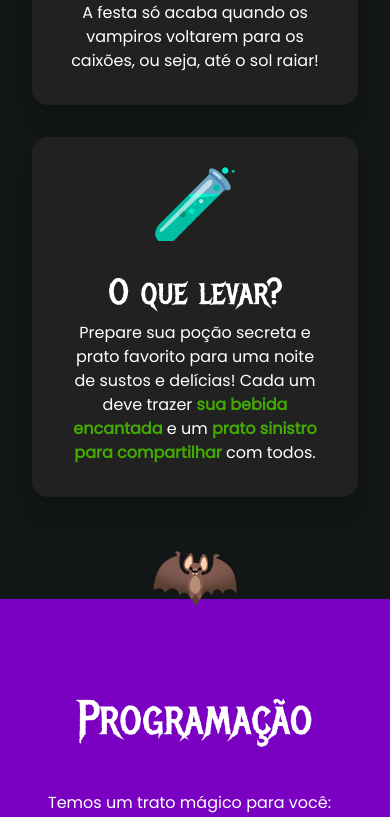
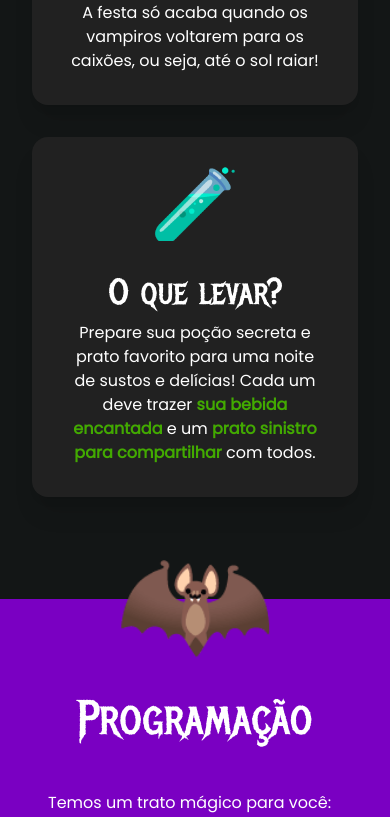
Before and after one commit to marceloglacial/halloween-freitas, a Next.js app: page / in a window 390 px wide. Shown: the part 1165-1982 px from the top of the page. Built offline with nearby package versions, Linux system fonts and the light colour scheme.

Commit message:
finish mobile

```diff
--- a/app/components/ExtraInfo/ExtraInfo.tsx
+++ b/app/components/ExtraInfo/ExtraInfo.tsx
@@ -3,7 +3,7 @@ import { Section } from '@/components'
 const ExtraInfo = () => {
     return (
         <Section icon={'💀'} title={'É só chegar!'} variant='base'>
-            <div className=' relative text-center px-24 '>
+            <div className=' relative text-center lg:px-24 '>
                 <p>
                     Nada de medo, venha se juntar a nós para uma noite assustadora e lembranças
                     arrepiantes. Avise-nos se você se atreverá a participar da festa!
@@ -11,7 +11,9 @@ const ExtraInfo = () => {
                 <p>Detalhes adicionais serão compartilhados em breve.</p>
                 <p>Fique ligado para mais informações, ou melhor, para mais aparições!</p>
                 <br /> <br />
-                <p className='text-3xl text-accent'>Confirme sua presença até 20 de outubro!</p>
+                <p className=' text-2xl lg:text-3xl text-accent'>
+                    Confirme sua presença até 20 de outubro!
+                </p>
                 <div className='absolute bottom-0 left-0 text-[25rem] opacity-10'>🕸️</div>
                 <div className='absolute top-0 right-0 text-[25rem] opacity-10'>🕸️</div>
             </div>
--- a/app/components/Section/Section.tsx
+++ b/app/components/Section/Section.tsx
@@ -18,7 +18,7 @@ const Section: FC<SectionProps> = ({ icon, title, variant = 'secondary', childre
 
     return (
         <div className={`${bgColor[variant]} p-12 py-24 lg:p-24 lg:text-2xl relative`}>
-            <div className=' absolute top-[-60px] left-[50%] translate-x-[-50%] text-7xl lg:text-9xl'>
+            <div className=' absolute top-[-60px] left-[50%] translate-x-[-50%] text-9xl'>
                 {icon}
             </div>
             <h3 className={`${secondaryFont.className} text-5xl lg:text-8xl text-center`}>
--- a/app/page.tsx
+++ b/app/page.tsx
@@ -7,7 +7,7 @@ export default function Home() {
             <InfoGrid />
             <Schedule />
             <ExtraInfo />
-            {/* <Footer /> */}
+            <Footer />
         </>
     )
 }
```
